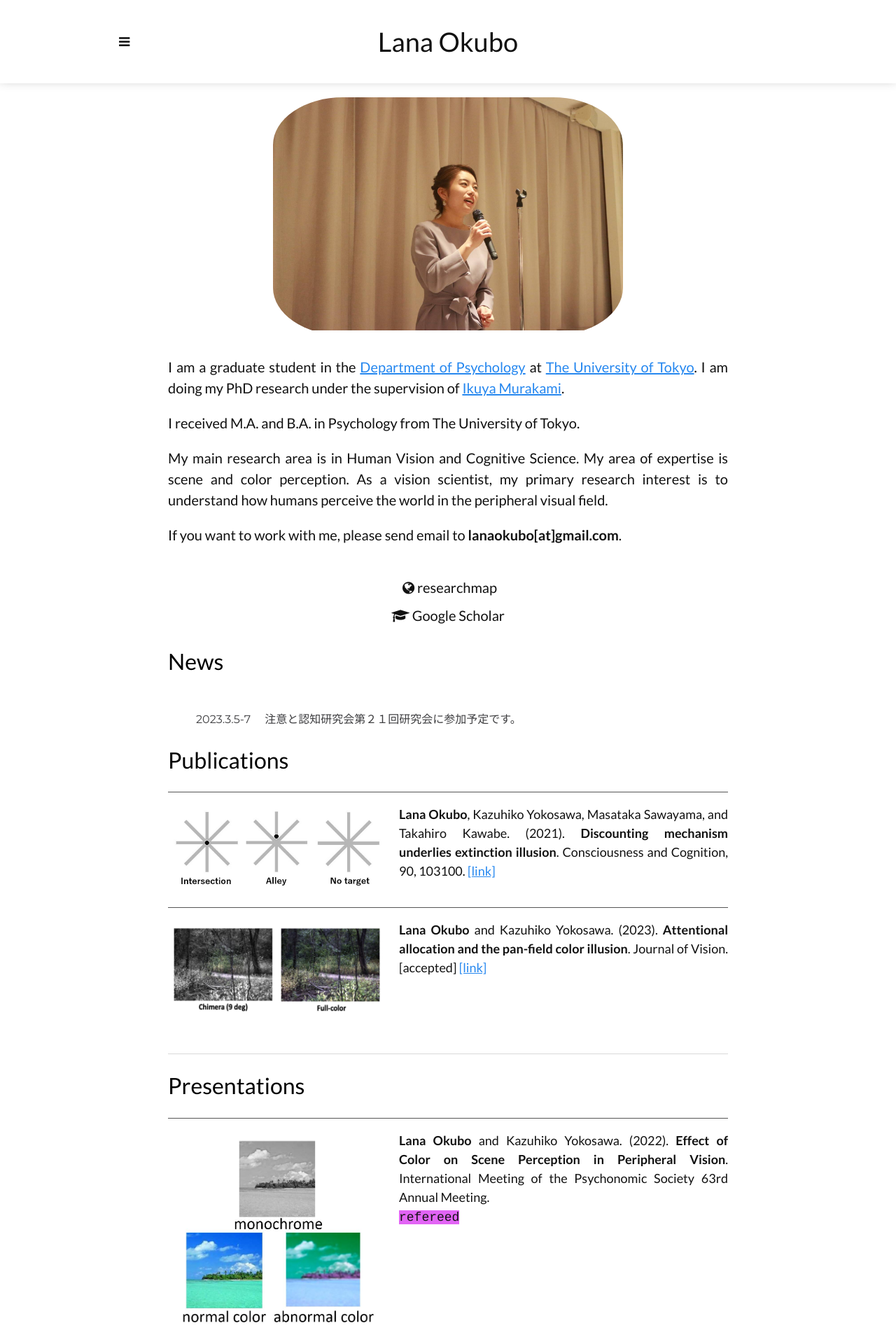
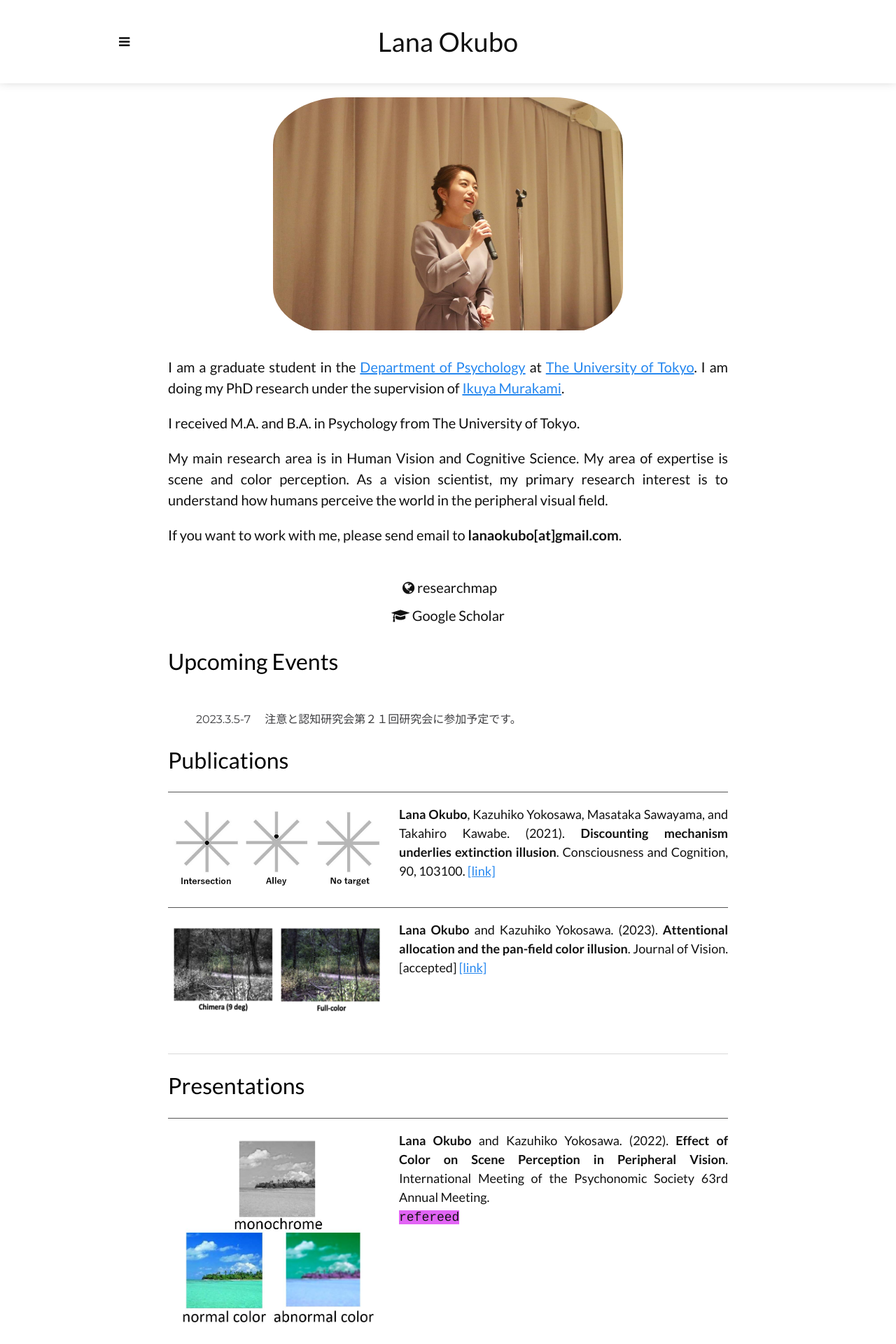
Before and after one commit to LNOKB/lnokb.github.io, a Jekyll site: the page built from index.html, in a window 1280 px wide. Shown: the top 1920 px of the page at 70% size. Built offline with Jekyll 4.4.1, drawn with Linux system fonts in a browser that asks for light colours.

Commit message:
Update index.html

```diff
--- a/index.html
+++ b/index.html
@@ -43,7 +43,7 @@ layout: home-page
 <div class="small-wrapper" align="center">
   <div class="section-container" align="left">
     <section class="about-header">
-      <h1 id="sec:news" style="color:black" align="left">News</h1>
+      <h1 id="sec:news" style="color:black" align="left">Upcoming Events</h1>
   </div>
   <div class="news-container" align="left">
     <ul>
```
